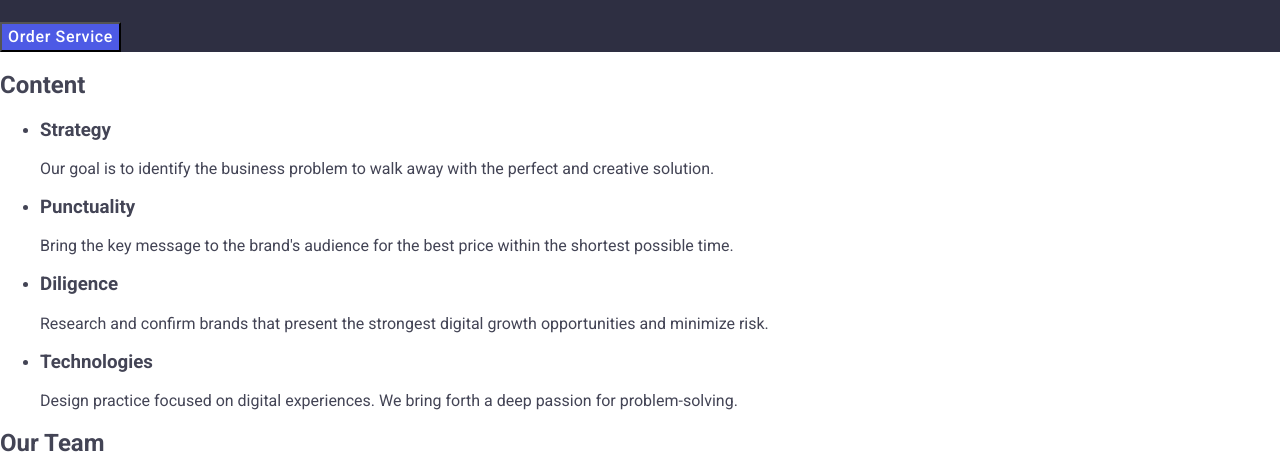
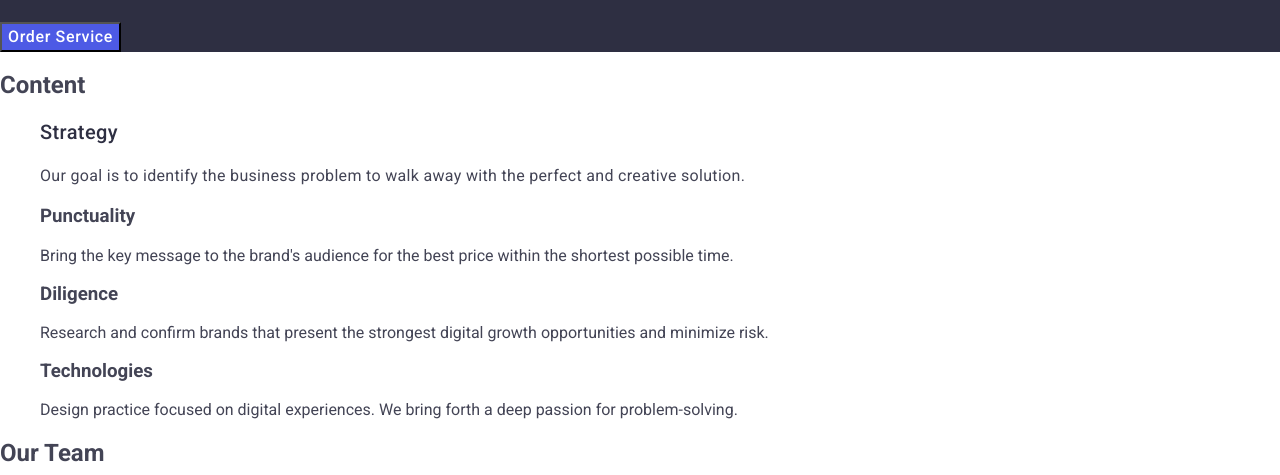
Before and after one commit to Moryak96/goit-markup-hw-02, a plain HTML site: page index.html in a window 1280 px wide. Shown: the part 304-779 px from the top of the page. Drawn offline with nearby package versions, Linux system fonts and the light colour scheme.

Commit message:
Update index/css (section 2)

```diff
--- a/css/styles.css
+++ b/css/styles.css
@@ -86,3 +86,20 @@ cursor: pointer;
 .section-one-button:focus {
 background-color: #404bbf;
 }
+
+/* Section 2 */
+
+.section-two-title {
+font-weight: 500;
+font-size: 20px;
+line-height: 1.2;
+letter-spacing: 0.02em;
+color: #2e2f42
+}
+
+.section-two-p {
+font-size: 16px;
+line-height: 1.5;
+letter-spacing: 0.02em;
+color: #434455
+}
--- a/index.html
+++ b/index.html
@@ -8,8 +8,8 @@
     <link rel="preconnect" href="https://fonts.gstatic.com" crossorigin>
     <link href="https://fonts.googleapis.com/css2?family=Raleway:wght@100;700&family=Roboto&display=swap"
         rel="stylesheet">
-    <link rel="preconnect" href="https://fonts.googleapis.com">
-    <link rel="preconnect" href="https://fonts.gstatic.com" crossorigin>
+    <link rel="preconnect" href="https://fonts.googleapis.com" />
+    <link rel="preconnect" href="https://fonts.gstatic.com" crossorigin />
     <link href="https://fonts.googleapis.com/css2?family=Roboto:wght@400;500;700&display=swap" rel="stylesheet">
     <link rel="stylesheet" href="node_modules/modern-normalize/modern-normalize.css">
     <link rel="stylesheet" href="./css/styles.css" />
@@ -27,8 +27,8 @@
             <a href="./index.html" class="logo-web">Web<span class="logo-studio">Studio</span></a>
             <ul class="ul">
                 <li><a href="./index.html" class="header-list">Studio</a></li>
-                <li><a href="./index.html" class="header-list">Portfolio</a></li>
-                <li><a href="./index.html" class="header-list">Contacts</a></li>
+                <li><a href="" class="header-list">Portfolio</a></li>
+                <li><a href="" class="header-list">Contacts</a></li>
             </ul>
         </nav>
         <address class="header-contacts">
@@ -51,10 +51,10 @@
 
         <section>
             <h2>Content</h2>
-            <ul>
+            <ul class="ul">
                 <li>
-                    <h3>Strategy</h3>
-                    <p>Our goal is to identify the business
+                    <h3 class="section-two-title">Strategy</h3>
+                    <p class="section-two-p">Our goal is to identify the business
                         problem to walk away with the perfect and creative solution.</p>
                 </li>
                 <li>
```
